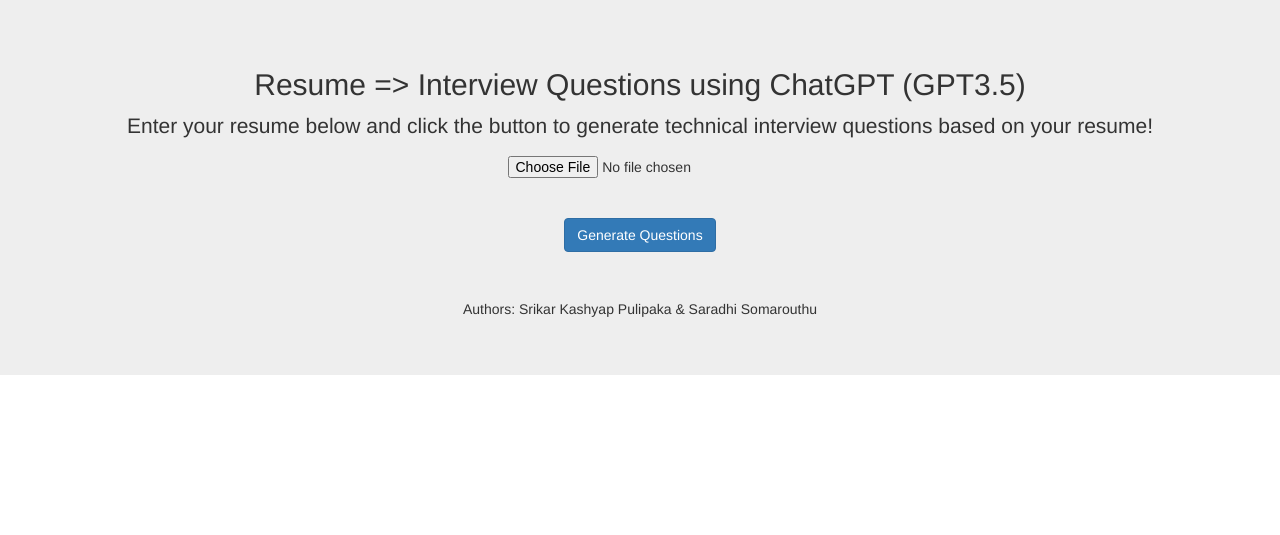
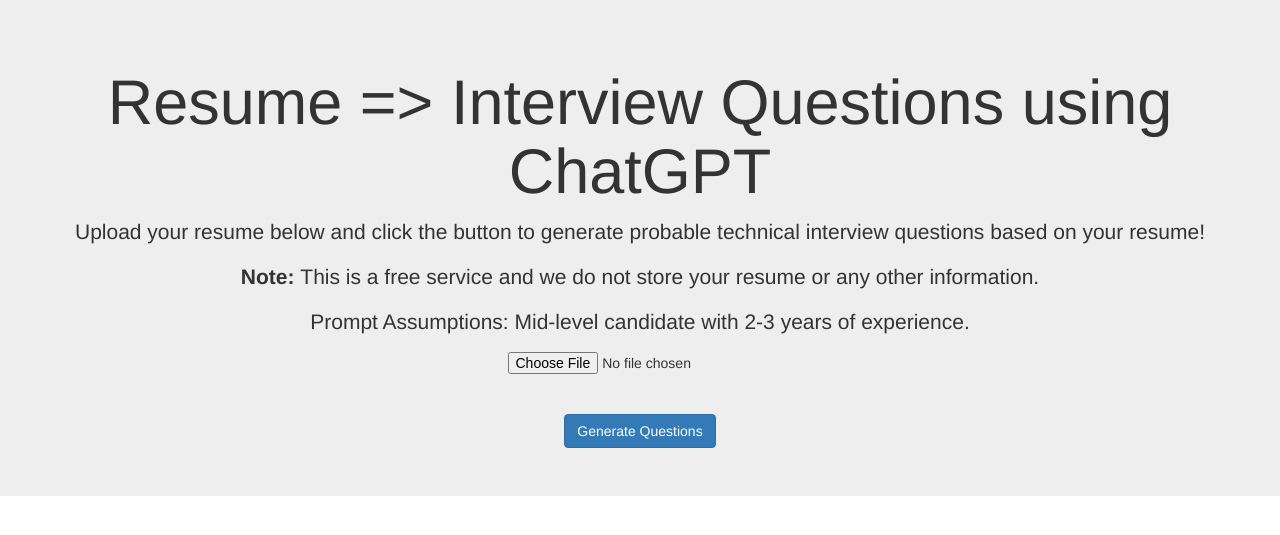
Before and after one commit to SrikarKashyap/ResumeQuestionsGPT, a Flask app: page / in a window 1280 px wide. Shown: the top 535 px of the page. Run offline with Flask 3, Linux system fonts and the light colour scheme; some libraries are stand-ins or nearby versions.

Commit message:
reqs file fix + ui changes

```diff
--- a/requirements.txt
+++ b/requirements.txt
@@ -1,7 +1,6 @@
 flask
 numpy
 matplotlib
-json
 scipy
 scikit-learn
 tenacity
--- a/templates/index.html
+++ b/templates/index.html
@@ -26,17 +26,17 @@
         <![endif]-->
         <div class="jumbotron text-center">
 
-        <h2>Resume => Interview Questions using ChatGPT (GPT3.5)</h2>
-        <p>Enter your resume below and click the button to generate technical interview questions based on your resume!</p>
+        <h1>Resume => Interview Questions using ChatGPT</h1>
+        <p>Upload your resume below and click the button to generate probable technical interview questions based on your resume!</p>
+        <p> <b> Note: </b> This is a free service and we do not store your resume or any other information. </p>
+        <p> Prompt Assumptions: Mid-level candidate with 2-3 years of experience. </p>
         <form action="questions" method="post" enctype="multipart/form-data" >
             <input type ="file" name="resume" id="resume" accept=".pdf"> <br> <br>
            <!-- boostrap submit button -->
             <input type="submit" class="btn btn-primary" value="Generate Questions">
 
         </form>
-        <br>
-        <br>
-        <h5> Authors: Srikar Kashyap Pulipaka & Saradhi Somarouthu </h5>
+
         </div>
     </body>
 </html>
```
